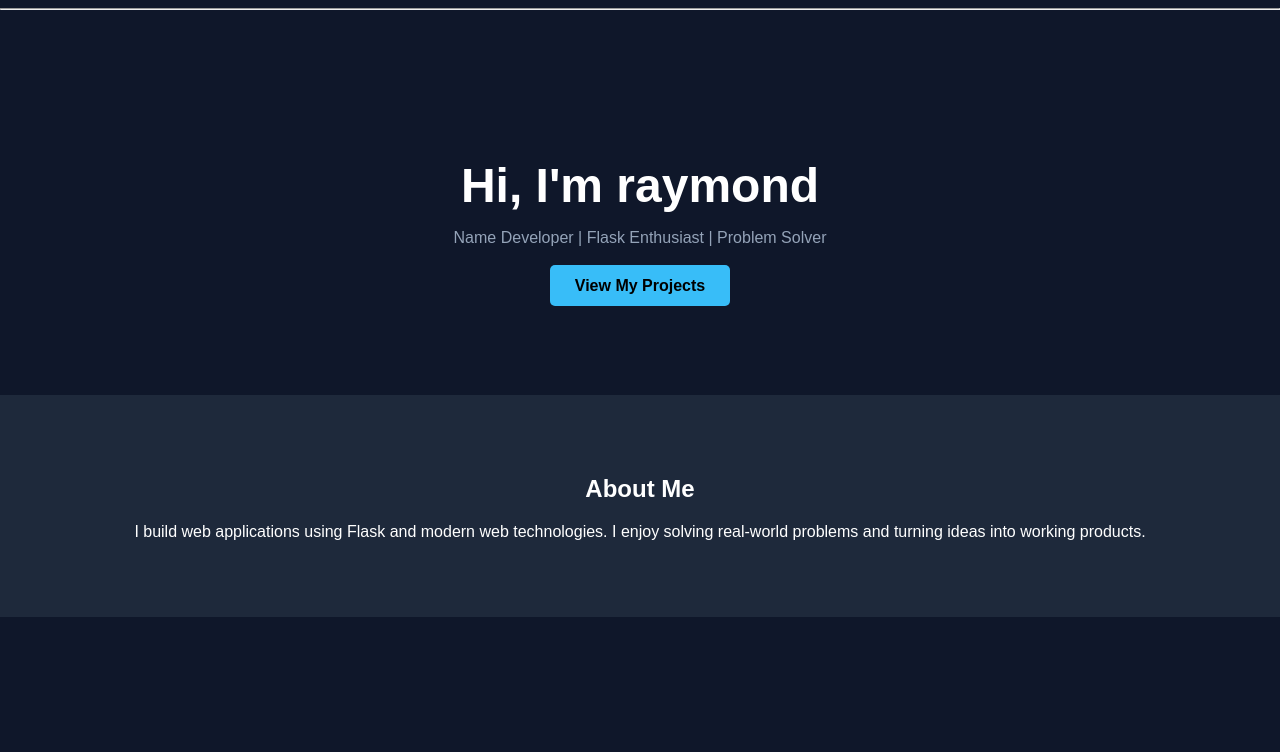
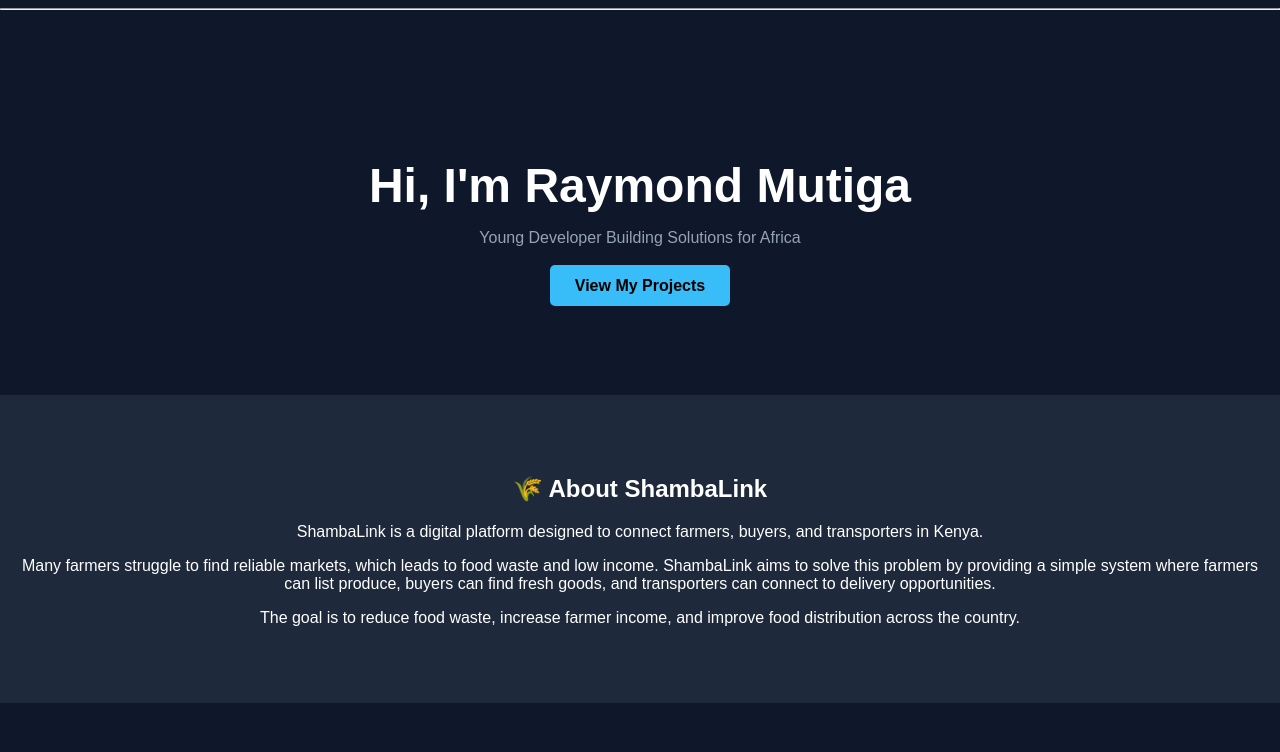
Before and after one commit to raymondmutiga36-cloud/Render, a Flask app: page / in a window 1280 px wide. Shown: the part 48-800 px from the top of the page. Run offline with Flask 3, Linux system fonts and the light colour scheme.

Commit message:
Update index.html

```diff
--- a/templates/index.html
+++ b/templates/index.html
@@ -3,16 +3,26 @@
 {% block content %}
 
 <section class="hero">
-    <h1>Hi, I'm raymond</h1>
-    <p class="subtitle">Name Developer | Flask Enthusiast | Problem Solver</p>
+    <h1>Hi, I'm Raymond Mutiga</h1>
+    <p class="subtitle">Young Developer Building Solutions for Africa</p>
     <a href="/projects" class="btn">View My Projects</a>
 </section>
 
 <section class="about">
-    <h2>About Me</h2>
+    <h2>🌾 About ShambaLink</h2>
     <p>
-        I build web applications using Flask and modern web technologies.
-        I enjoy solving real-world problems and turning ideas into working products.
+        ShambaLink is a digital platform designed to connect farmers, buyers,
+        and transporters in Kenya.
+    </p>
+    <p>
+        Many farmers struggle to find reliable markets, which leads to food waste
+        and low income. ShambaLink aims to solve this problem by providing a
+        simple system where farmers can list produce, buyers can find fresh goods,
+        and transporters can connect to delivery opportunities.
+    </p>
+    <p>
+        The goal is to reduce food waste, increase farmer income, and improve
+        food distribution across the country.
     </p>
 </section>
 
```
